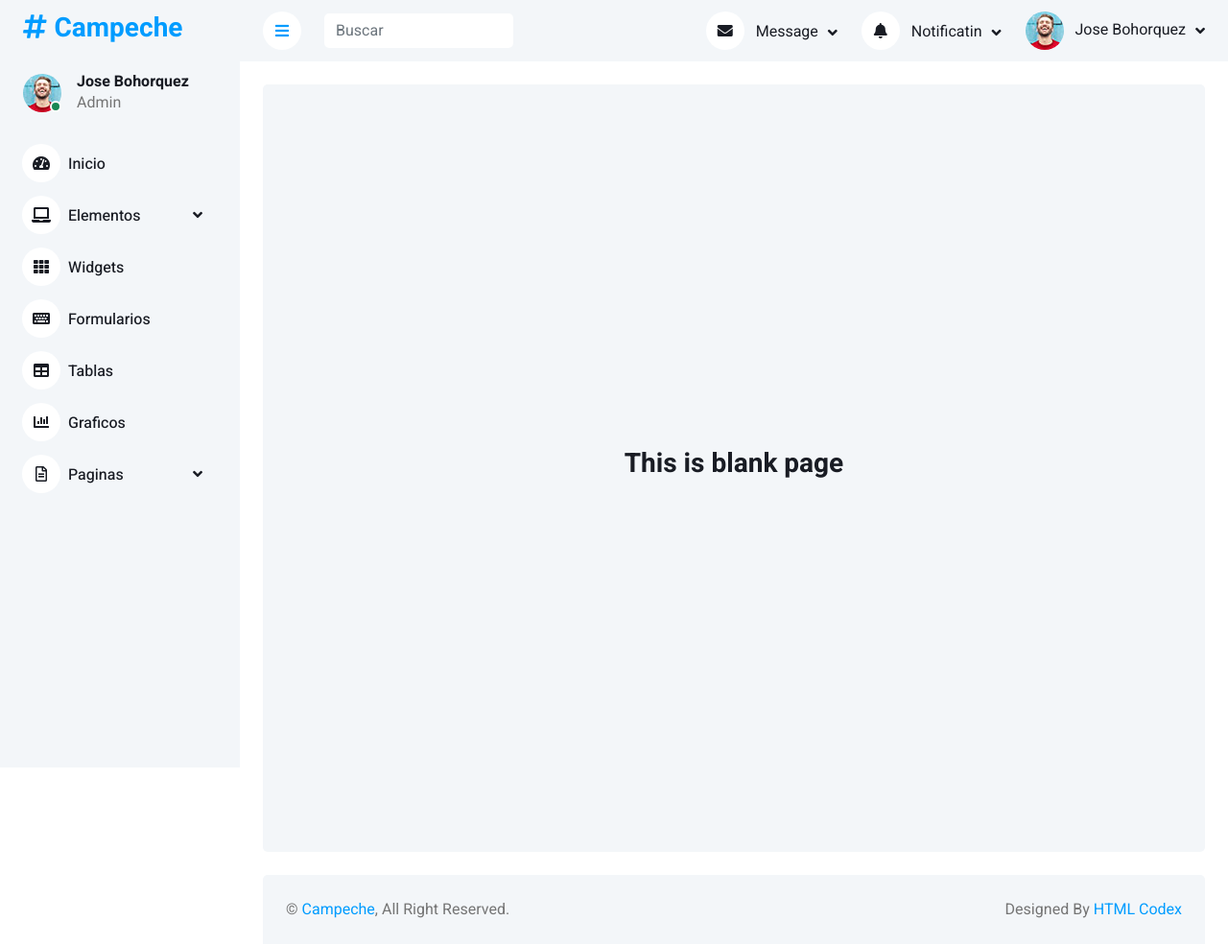
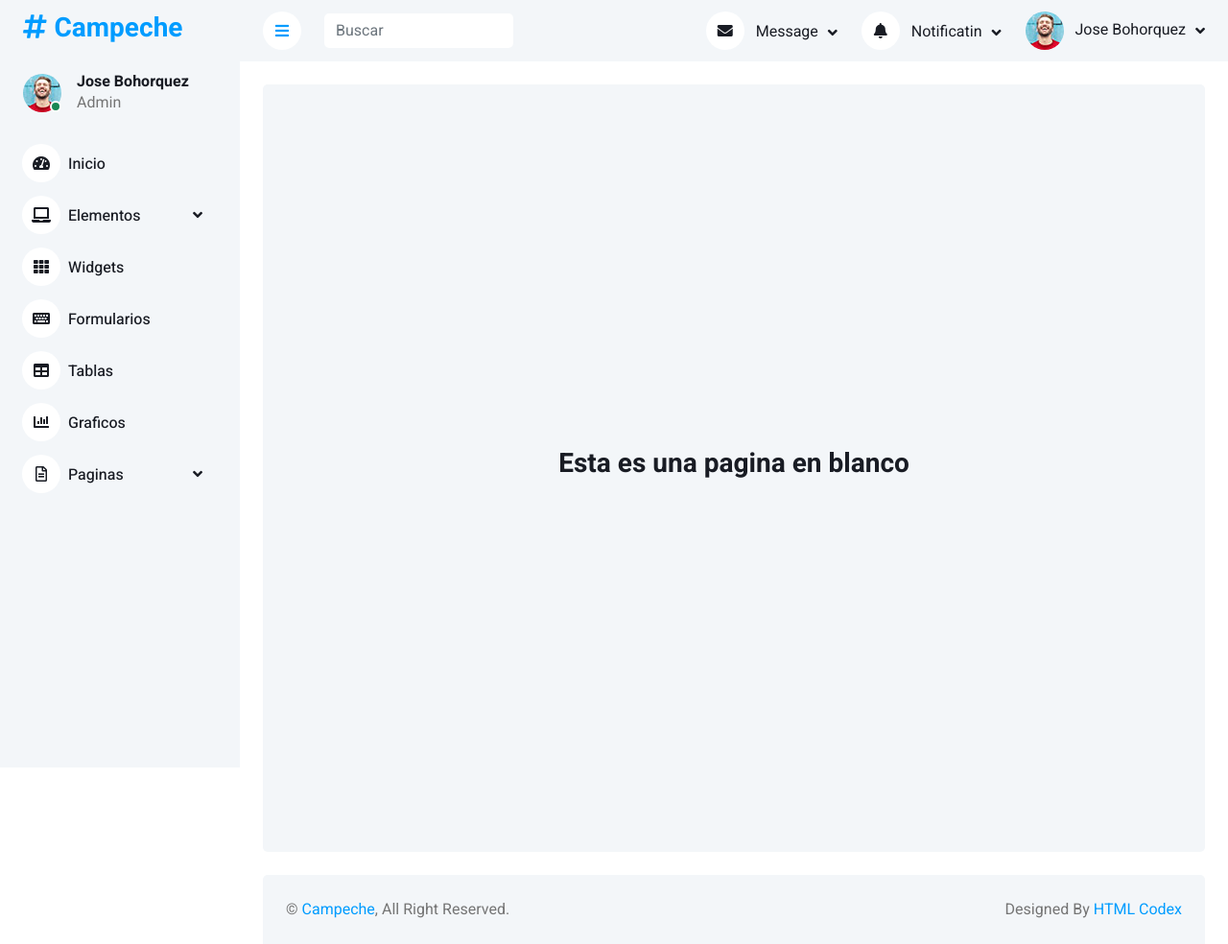
Before and after one commit to Jose-J-Bohorquez-D/proyectoFinalBD2023, a PHP site: page / in a window 1280 px wide. Shown: the whole page at 96% size. Run offline with PHP 8.4, Linux system fonts and the light colour scheme; some libraries are stand-ins or nearby versions.

Commit message:
cambie titulo en la el contenido o pagina en blanco

```diff
--- a/V2/Vistas/Admin/Mod/Cont.php
+++ b/V2/Vistas/Admin/Mod/Cont.php
@@ -2,7 +2,7 @@
             <div class="container-fluid pt-4 px-4">
                 <div class="row vh-100 bg-light rounded align-items-center justify-content-center mx-0">
                     <div class="col-md-6 text-center">
-                        <h3>This is blank page</h3>
+                        <h3>Esta es una pagina en blanco</h3>
                     </div>
                 </div>
             </div>
```
